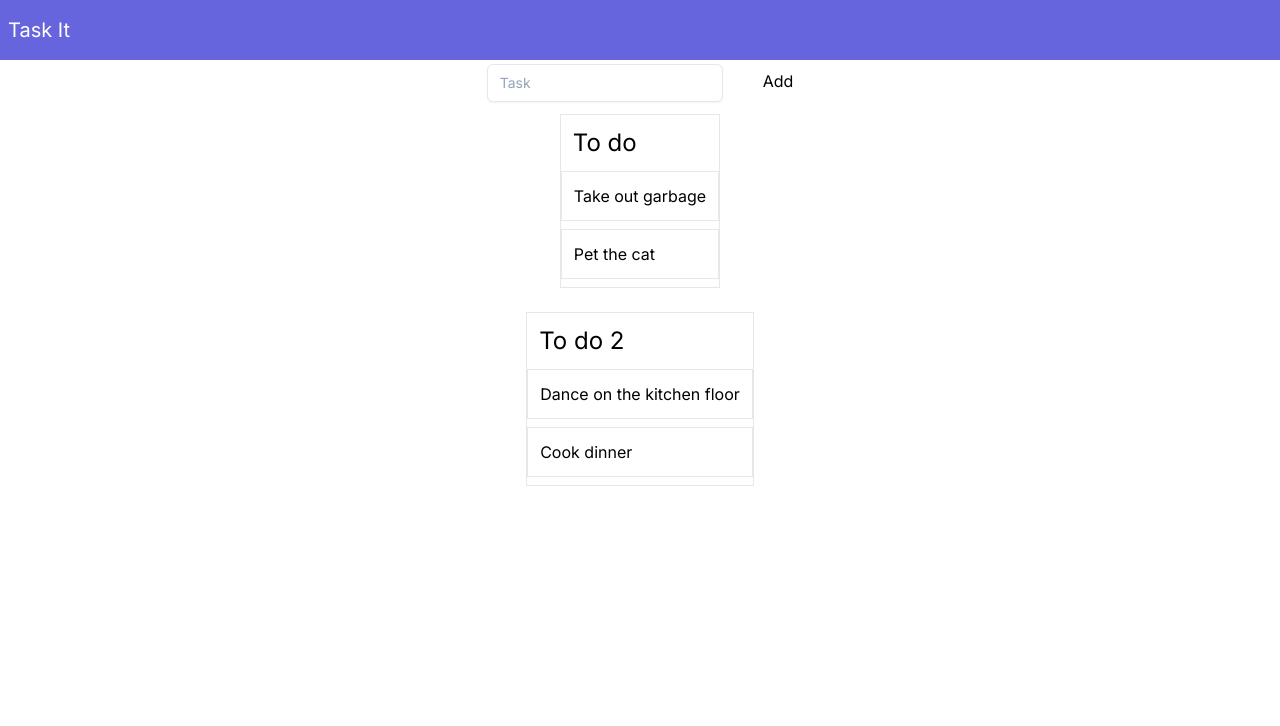
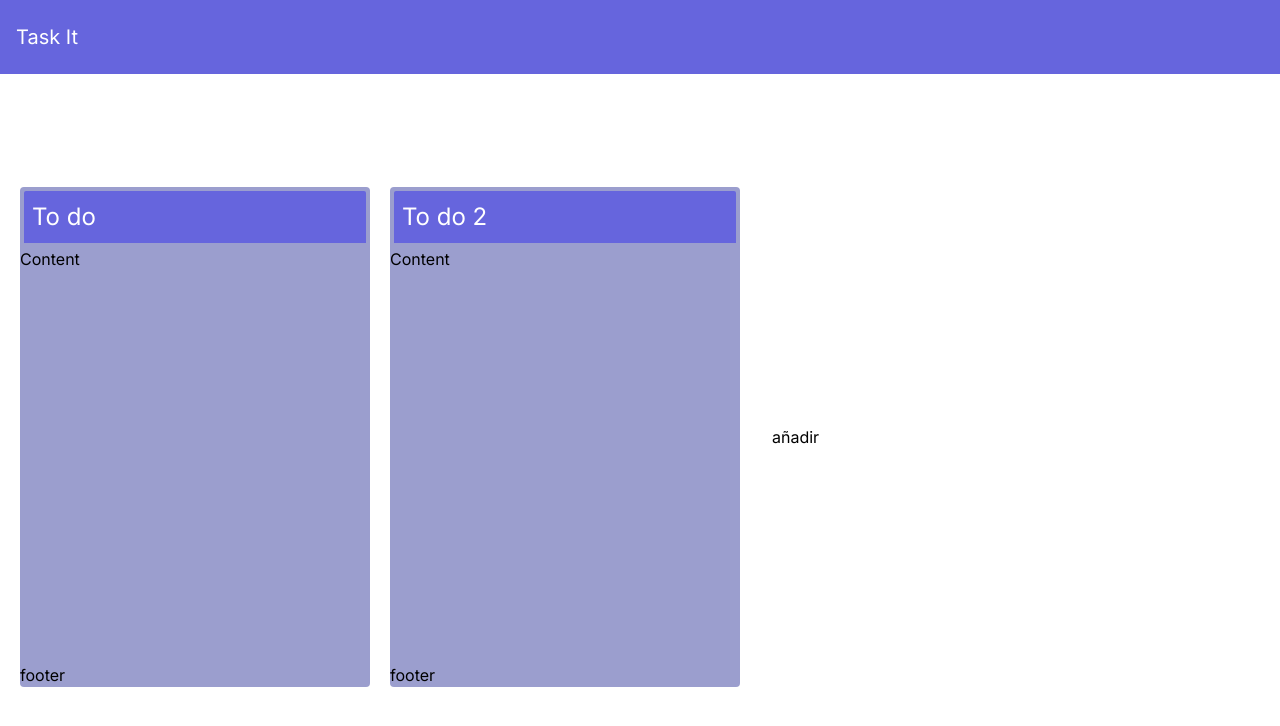
Before and after one commit to lmhmDev/task-it, a Next.js app: page / in a window 1280 px wide. Shown: the top 726 px of the page. Built offline with nearby package versions, Linux system fonts and the light colour scheme.

Commit message:
new styles and dnd changes

```diff
--- a/src/app/page.tsx
+++ b/src/app/page.tsx
@@ -9,30 +9,9 @@ import { DragDropContext, Draggable, Droppable } from 'react-beautiful-dnd';
 
 export default function Home() {
 
-  const [value, setValue] = useState('')
-  const tasks = useStore((state) => state.tasks)
-  const columns = useStore((state) => state.columns)
-  const columnOrder = useStore((state) => state.columnOrder)
-
-  const addAction = useStore((state) => state.addTask)
-
-  const addTask = () => {
-    addAction('tasks', value)
-    setValue('')
-  }
-
   return (
-    <main className="flex flex-col items-center justify-center w-full">
-      <div className="flex items-center justify-center gap-x-10">
-        <input className="mt-1 px-3 py-2 bg-white border shadow-sm border-grey-300 placeholder-slate-400 focus:outline-none focus:border-sky-500 focus:ring-sky-500 block rounded-md sm:text-sm focus:ring-1" placeholder="Task" type="text" value={value}
-          onChange={ev => {
-            setValue(ev.target.value)
-          }}
-        />
-        <button onClick={() => addTask()}>Add</button>
-      </div>
-      <Board>
-      </Board>
+    <main className="flex items-center h-[calc(100vh-74px)] w-full">
+      <Board />
     </main>
   )
 }
--- a/src/components/board.tsx
+++ b/src/components/board.tsx
@@ -1,13 +1,24 @@
+import AddIcon from '@/icons/AddIcon';
+import { Column } from '@/utils/dnd_types';
 import { DndContext, closestCenter } from '@dnd-kit/core';
 import useStore from '../utils/store';
-import Column from './column';
+import ColumnContainer from './column';
 
 
 const Board = () => {
 
     const tasks = useStore((state) => state.tasks)
-    const columns = useStore((state) => state.columns)
-    const columnOrder = useStore((state) => state.columnOrder)
+    const columns: Column[] = useStore((state) => state.columns)
+    const addColumn = useStore((state) => state.addColumn)
+
+    const add = () => {
+        const newCol = {
+            id: 556,
+            title: 'buenaas'
+        }
+
+        addColumn(newCol)
+    }
 
     const onDragEnd = (event) => {
         const { active, over } = event
@@ -17,14 +28,14 @@ const Board = () => {
 
     return (
         <DndContext collisionDetection={closestCenter} onDragEnd={onDragEnd}>
-            { columnOrder.map((columnId) => {
+            <div className="flex gap-5 px-5 items-center overflow-x-auto overflow-y-hidden">
+                {columns.map((column) => {
 
-                const column = columns[columnId]
-                const columnTasks = column.taskIds.map(taskId => tasks[taskId])
+                    return <ColumnContainer key={column.id} column={column} />
 
-                return <Column key={column.id} column={column} tasks={columnTasks} />
-
-            })}
+                })}
+                <button className="flex p-3 rounded hover:bg-detail" onClick={add}><AddIcon /> añadir</button>
+            </div>
         </DndContext>
     )
 }
--- a/src/components/column.tsx
+++ b/src/components/column.tsx
@@ -1,35 +1,46 @@
 import { useEffect } from 'react';
 import Card from './card';
 import { SortableContext, verticalListSortingStrategy } from '@dnd-kit/sortable'
+import { Column } from '@/utils/dnd_types';
+import Trash from '@/icons/Trash';
 
-const Column = ({ column, tasks }) => {
+interface Props {
+    column: Column
+}
 
-    useEffect(() => {
-        console.log(tasks)
-    }, [tasks])
+const ColumnContainer = ({ column }: Props) => {
 
     return (
-        <div className="border border-grey m-3">
-            <h3 className="text-2xl p-3">{column.title}</h3>
-            <SortableContext items={tasks} strategy={verticalListSortingStrategy}>
-                {
-                    tasks.map((task) => {
-                        return <Card key={task.id} task={task} />
-                    })
-                }
-                {/* {provided => {
-                    <div className="p-3"
-                        ref={provided.innerRef}
-                        {...provided.droppableProps}
-                    >
-                        {tasks.map(task => <Card key={task.id} task={task} />)}
-                        {provided.placeholder}
-                    </div>
-                }
-                } */}
-            </SortableContext>
+        <div className="flex flex-col h-[500px] bg-secondary min-w-[350px] rounded">
+            <div className="
+            bg-primary
+            border-secondary
+            border-4
+            h-[60px]
+            p-2
+            rounded-md
+            rounded-b-none
+            cursor-grab
+            flex
+            justify-between
+            items-center">
+                <div>
+                    <h3 className="text-2xl text-white">{column.title}</h3>
+                </div>
+                <button className="
+                p-2
+                stroke-secondary
+                hover:stroke-white
+                hover:bg-secondary
+                rounded
+                ">
+                    <Trash />
+                </button>
+            </div>
+            <div className="flex flex-grow">Content</div>
+            <div>footer</div>
         </div>
     )
 }
 
-export default Column
+export default ColumnContainer
--- a/src/components/navbar.tsx
+++ b/src/components/navbar.tsx
@@ -1,6 +1,6 @@
 const Navbar = () => {
     return (
-        <section className="flex bg-primary w-full text-white px-2 py-4">
+        <section className="flex items-center px-4 bg-primary w-full text-white h-[74px]">
             <p className="text-xl">Task It</p>
         </section>
     )
--- /dev/null
+++ b/src/icons/AddIcon.tsx
@@ -0,0 +1,10 @@
+
+function AddIcon({ }) {
+    return (
+        <svg xmlns="http://www.w3.org/2000/svg" fill="none" viewBox="0 0 24 24" strokeWidth={1.5} stroke="currentColor" className="w-6 h-6">
+            <path strokeLinecap="round" strokeLinejoin="round" d="M12 9v6m3-3H9m12 0a9 9 0 11-18 0 9 9 0 0118 0z" />
+        </svg>
+    )
+}
+
+export default AddIcon
--- /dev/null
+++ b/src/icons/Trash.tsx
@@ -0,0 +1,10 @@
+
+function Trash({ }) {
+    return (
+        <svg xmlns="http://www.w3.org/2000/svg" fill="none" viewBox="0 0 24 24" strokeWidth={1.5} className="w-6 h-6">
+            <path strokeLinecap="round" strokeLinejoin="round" d="M14.74 9l-.346 9m-4.788 0L9.26 9m9.968-3.21c.342.052.682.107 1.022.166m-1.022-.165L18.16 19.673a2.25 2.25 0 01-2.244 2.077H8.084a2.25 2.25 0 01-2.244-2.077L4.772 5.79m14.456 0a48.108 48.108 0 00-3.478-.397m-12 .562c.34-.059.68-.114 1.022-.165m0 0a48.11 48.11 0 013.478-.397m7.5 0v-.916c0-1.18-.91-2.164-2.09-2.201a51.964 51.964 0 00-3.32 0c-1.18.037-2.09 1.022-2.09 2.201v.916m7.5 0a48.667 48.667 0 00-7.5 0" />
+        </svg>
+    )
+}
+
+export default Trash
--- a/src/utils/store.tsx
+++ b/src/utils/store.tsx
@@ -1,4 +1,5 @@
 import { create } from 'zustand'
+import { Column } from './dnd_types'
 
 const initialData = {
     tasks: {
@@ -8,41 +9,25 @@ const initialData = {
         'task-4': { id: 'task-4', content: 'Cook dinner' }
     },
 
-    columns: {
-        'column-1': {
+    columns: [
+        {
             id: 'column-1',
-            title: 'To do',
-            taskIds: ['task-1', 'task-2']
+            title: 'To do'
         },
-        'column-2': {
+        {
             id: 'column-2',
-            title: 'To do 2',
-            taskIds: ['task-3', 'task-4']
+            title: 'To do 2'
         }
-    },
-
-    columnOrder: ['column-1', 'column-2']
+    ]
 }
 
 const useStore = create((set) => ({
     tasks: initialData.tasks,
     columns: initialData.columns,
-    columnOrder: initialData.columnOrder,
-    addTask: (where, task) => {
+    addColumn: (column: Column) => {
         set((state) => ({
-            [where]: [...state[where], task]
+            columns: [...state['columns'], column]
         }))
-    },
-    moveTask: (where, to, task) => {
-        set((state) => ({
-            [where]: state[where].filter((o) => o !== task),
-            [to]: [...state[to], task]
-        }))
-    },
-    removeTask: (o) => {
-        set((state) => ({
-            tasks: state.tasks.filter((task) => task !== o),
-        }));
     },
 }))
 
```
Also changed, not shown: src/utils/dnd_types.ts (+5 -2 lines).
